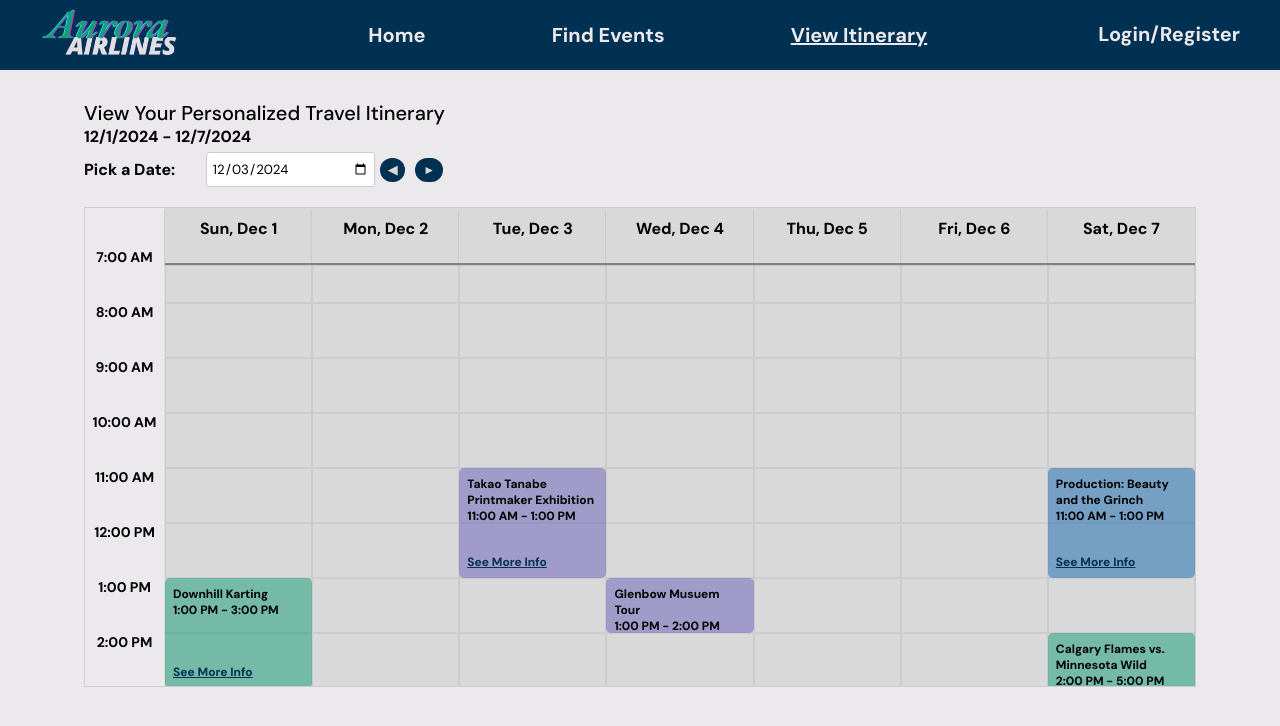
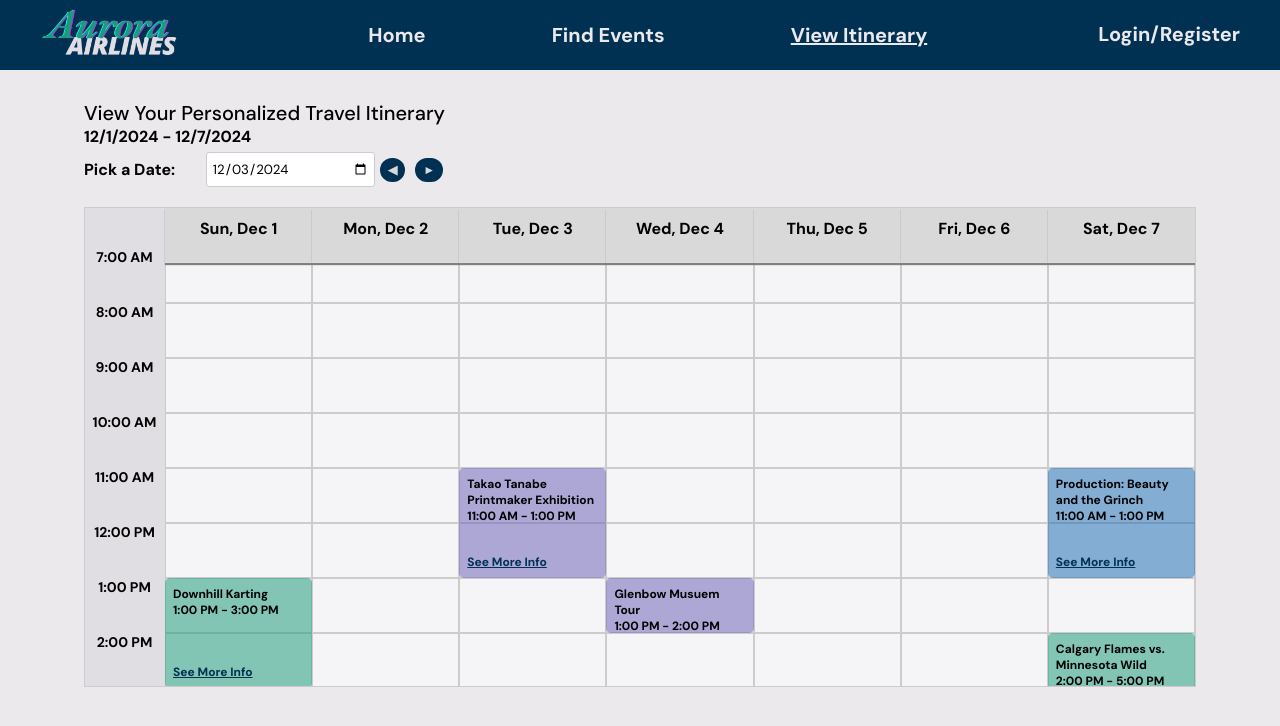
Before and after one commit to charlielang02/aurora-itinerary-app, a React (Vite) app: page /view-itinerary in a window 1280 px wide. Shown: the top 726 px of the page. Built offline with nearby package versions, Linux system fonts and the light colour scheme.

Commit message:
update ViewItinerary styles: change grid cell background color and add background to header

```diff
--- a/src/pages/ViewItinerary.css
+++ b/src/pages/ViewItinerary.css
@@ -73,7 +73,7 @@ body {
 
   .grid-cell {
     border: 1px solid #ccc; /* Ensure grid lines are visible */
-    background-color: #D9D9D9;
+    background-color: #f5f4f6;
   }
 
 
@@ -93,6 +93,7 @@ body {
     text-align: center;
     border-right: 1px solid #ddd;
     font-weight: bold;
+    background-color: #e1dee3
   }
 
   .event-cell {
```
